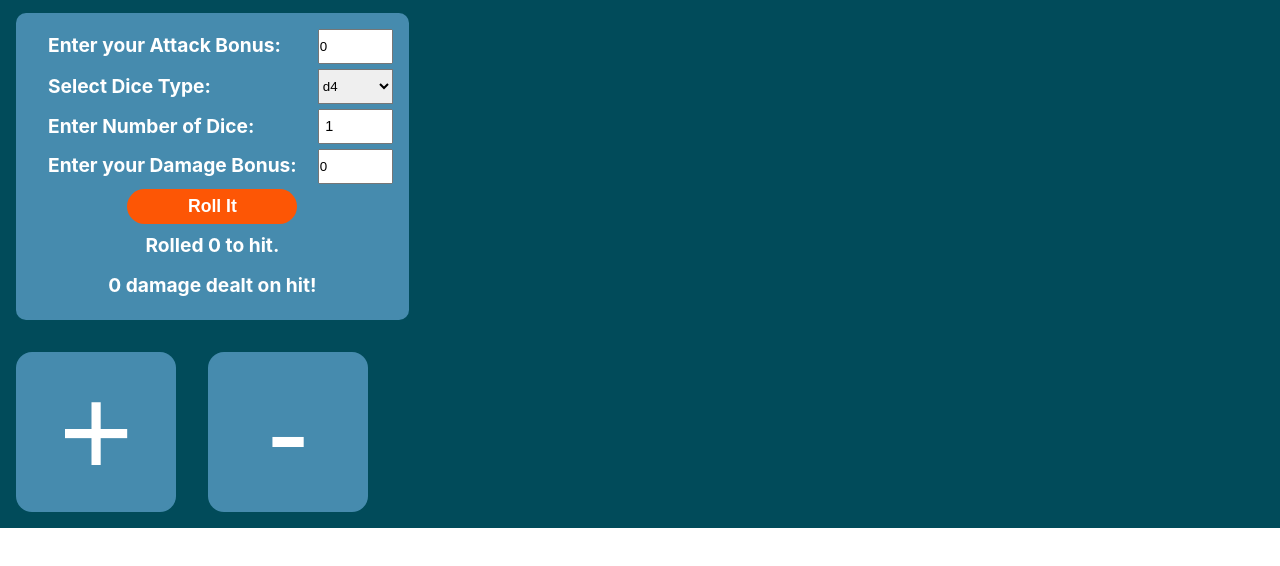
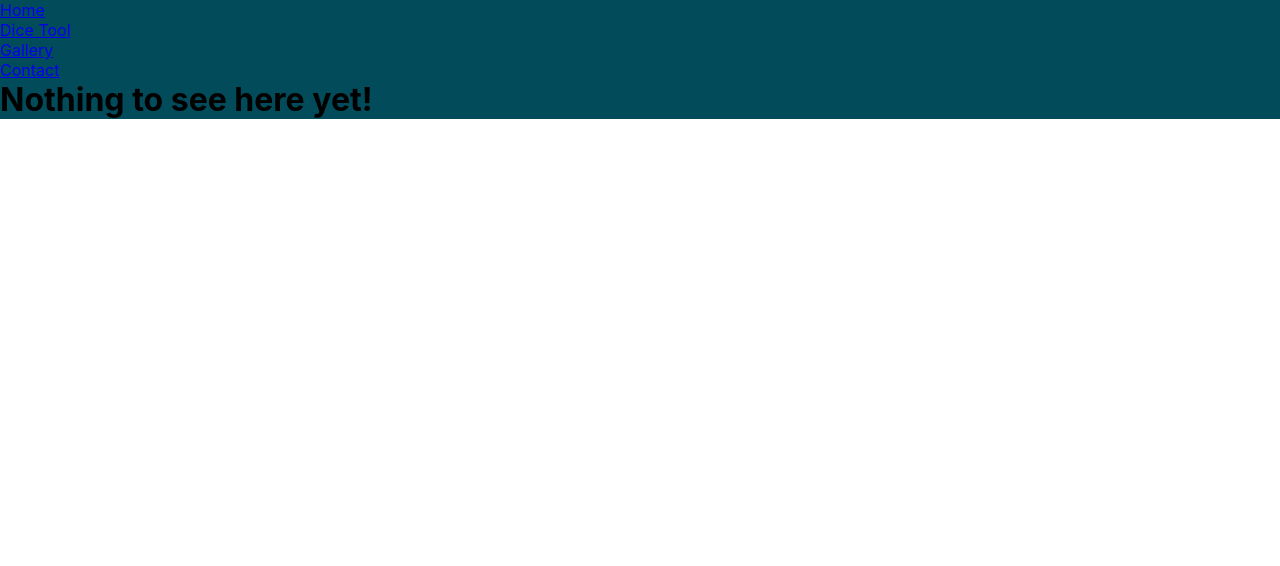
Before and after one commit to on-the-moon/gallery, a React (Create React App) app: page / in a window 1280 px wide. Shown: the top 566 px of the page. Built offline with nearby package versions, Linux system fonts and the light colour scheme.

Commit message:
added navbar, main page, and contact info modules

```diff
--- a/src/App.js
+++ b/src/App.js
@@ -1,13 +1,12 @@
+import React from "react";
 import "./App.css";
-// import DiceRollerForm from "./Components/DiceRollerForm";
-// import Gallery from "./Components/Gallery";
-import DiceRollerPage from "./Components/DiceRollerPage";
-import React from "react";
+import Main from "./Components/Main";
 
 function App() {
+  document.title = "Nona Moore";
   return (
     <div className="App">
-      <DiceRollerPage />
+      <Main />
     </div>
   );
 }
--- /dev/null
+++ b/src/Components/Contact.js
@@ -0,0 +1,11 @@
+import React from "react";
+
+function contact() {
+  return (
+    <div>
+      <h1>No contact info here yet!</h1>
+    </div>
+  );
+}
+
+export default contact;
--- a/src/Components/DiceRollerPage.js
+++ b/src/Components/DiceRollerPage.js
@@ -16,14 +16,14 @@ function DiceRollerPage() {
     <div className={styles.rollers}>
       {diceRollers}
       <button type="button" onClick={addDiceForm} className={styles.add_button}>
-        <p>+</p>
+        <h2>Add One</h2>
       </button>
       <button
         type="button"
         onClick={removeDiceForm}
         className={styles.remove_button}
       >
-        <p>-</p>
+        <h2>Remove One</h2>
       </button>
     </div>
   );
--- a/src/Components/DiceRollerPage.module.css
+++ b/src/Components/DiceRollerPage.module.css
@@ -1,23 +1,31 @@
+h2 {
+  padding: 0.25rem 1rem;
+  font-size: 1.2rem;
+  color: #fff;
+}
+
 .add_button {
-  background-color: #468bae;
+  background-color: #fd5605;
   color: #fff;
   margin: 1rem;
-  font-size: 8rem;
-  width: 10rem;
-  height: 10rem;
+  font-size: 1.2rem;
+  font-weight: bold;
+  min-width: 150px;
+  min-height: 35px;
   border: 0px solid;
-  border-radius: 10%;
+  border-radius: 35px;
   display: inline;
 }
 
 .remove_button {
-  background-color: #468bae;
+  background-color: #fd5605;
   color: #fff;
   margin: 1rem;
-  font-size: 8rem;
-  width: 10rem;
-  height: 10rem;
+  font-size: 1.2rem;
+  font-weight: bold;
+  min-width: 150px;
+  min-height: 35px;
   border: 0px solid;
-  border-radius: 10%;
+  border-radius: 35px;
   display: inline;
 }
--- a/src/Components/Gallery.js
+++ b/src/Components/Gallery.js
@@ -3,7 +3,7 @@ import photoset from "./flickr api-mock.json";
 import styles from "./Gallery.module.css";
 import navArrow from "./images/up-arrow.svg";
 
-function Gallery() {
+function Gallery(photosetId) {
   const flickrList = photoset.photoset.photo;
   const flickrLinks = flickrList.map(
     (image) =>
--- /dev/null
+++ b/src/Components/Home.js
@@ -0,0 +1,11 @@
+import React from "react";
+
+function home() {
+  return (
+    <div>
+      <h1>Nothing to see here yet!</h1>
+    </div>
+  );
+}
+
+export default home;
--- /dev/null
+++ b/src/Components/Main.js
@@ -0,0 +1,39 @@
+import React, { useState } from "react";
+import Navbar from "./Navbar.js";
+import Home from "./Home.js";
+import Contact from "./Contact.js";
+import DiceRollerPage from "./DiceRollerPage.js";
+import Gallery from "./Gallery.js";
+
+function main() {
+  const [currentModule, setCurrentModule] = useState(<Home />);
+
+  const selectModule = (e, module) => {
+    e.preventDefault();
+    switch (module) {
+      case "Home":
+        setCurrentModule(<Home />);
+        break;
+      case "DiceRoller":
+        setCurrentModule(<DiceRollerPage />);
+        break;
+      case "Gallery":
+        setCurrentModule(<Gallery />);
+        break;
+      case "Contact":
+        setCurrentModule(<Contact />);
+        break;
+      default:
+        setCurrentModule(<Home />);
+    }
+  };
+
+  return (
+    <div>
+      <Navbar selectModule={selectModule} className="Navbar" />
+      {currentModule}
+    </div>
+  );
+}
+
+export default main;
--- /dev/null
+++ b/src/Components/Navbar.js
@@ -0,0 +1,40 @@
+import React from "react";
+import styles from "./Navbar.module.css";
+
+function navbar({ selectModule }) {
+  return (
+    <div>
+      <nav>
+        <div>
+          <ul>
+            <li>
+              <a href="index.html" onClick={(e) => selectModule(e, "PageBio")}>
+                Home
+              </a>
+            </li>
+            <li>
+              <a
+                href="index.html"
+                onClick={(e) => selectModule(e, "DiceRoller")}
+              >
+                Dice Tool
+              </a>
+            </li>
+            <li>
+              <a href="index.html" onClick={(e) => selectModule(e, "Gallery")}>
+                Gallery
+              </a>
+            </li>
+            <li>
+              <a href="index.html" onClick={(e) => selectModule(e, "Contact")}>
+                Contact
+              </a>
+            </li>
+          </ul>
+        </div>
+      </nav>
+    </div>
+  );
+}
+
+export default navbar;
```
Also changed, not shown: src/Components/Contact.module.css (added), src/Components/Home.module.css (added), src/Components/Main.module.css (added), src/Components/Navbar.module.css (added).
